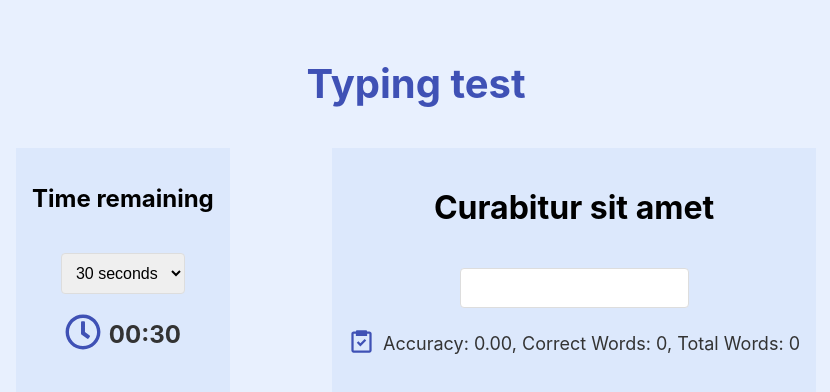
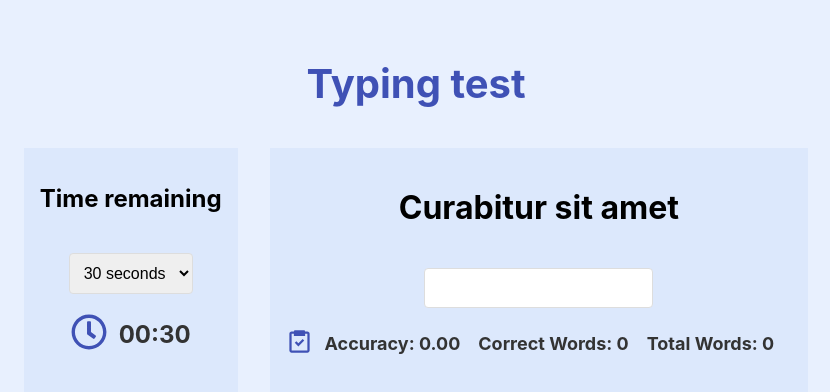
Before and after one commit to KamikazeWild/TouchTyping, a React (Create React App) app: page / in a window 1280 px wide. Shown: the top 392 px of the page, without its empty margins (224-1054 px from the left). Built offline with nearby package versions, Linux system fonts and the light colour scheme.

Commit message:
Added more styling, Html head

```diff
--- a/public/index.html
+++ b/public/index.html
@@ -24,7 +24,7 @@
       work correctly both with client-side routing and a non-root public URL.
       Learn how to configure a non-root public URL by running `npm run build`.
     -->
-    <title>React App</title>
+    <title>Typing Test</title>
   </head>
   <body>
     <noscript>You need to enable JavaScript to run this app.</noscript>
--- a/src/App.js
+++ b/src/App.js
@@ -1,4 +1,3 @@
-import styled from 'styled-components';
 import { FaRegClock } from 'react-icons/fa';
 import { BiTask } from 'react-icons/bi';
 import { useState } from "react";
@@ -7,9 +6,6 @@ import Stage from "./components/Stage";
 import Timer from "./components/Timer";
 
 import {StyledApp, StyledHeading, ContentContainer, IconWrapper } from "./styles"
-
-
-
 
 function App() {
 	const [isTyping, setIsTyping] = useState(false);
--- a/src/components/Stage.jsx
+++ b/src/components/Stage.jsx
@@ -1,7 +1,7 @@
 import {useEffect, useState} from "react";
 
 import {calculateAccuracy, calculateNumberOfWords} from "../utils/StatLogic";
-import {StyledInput, StyledStage, StyledStat} from "../styles";
+import {StyledInput, StyledStage, StyledStatBox, StyledStat} from "../styles";
 
 const stringsToType = [
     "Curabitur sit amet",
@@ -73,7 +73,13 @@ const Stage = ({ setIsTyping, timer, children }) => {
                 onKeyDown={handleKeyDown}
                 disabled={timer === 0}
             />
-            <StyledStat> {children} Accuracy: {statistics.accuracy.toFixed(2)}, Correct Words: {statistics.correctWords}, Total Words: {statistics.totalWords}</StyledStat>
+            <StyledStatBox>
+                {children}
+                <StyledStat>Accuracy: {statistics.accuracy.toFixed(2)}</StyledStat>
+                <StyledStat> Correct Words: {statistics.correctWords}</StyledStat>
+                <StyledStat>Total Words: {statistics.totalWords}</StyledStat>
+                {/*{timer === 0 ? <StyledStat>Correct WPM: {statistics.correctWordsPerMinute}</StyledStat> : null}*/}
+            </StyledStatBox>
         </StyledStage>
     );
 };
--- a/src/styles.js
+++ b/src/styles.js
@@ -21,13 +21,18 @@ const StyledInput = styled.input`
   }
 `;
 
-const StyledStat = styled.p`
+const StyledStatBox = styled.p`
   display: flex;
   align-items:center;
   margin-top: 20px;
+  font-weight: bold;
   font-size: 18px;
   color: #333;
 `;
+
+const StyledStat = styled.div`
+  margin-right:1em
+`
 
 const StyledTimer = styled.div`
   display: flex;
@@ -75,7 +80,7 @@ const StyledHeading = styled.h1`
 const ContentContainer = styled.div`
   display: flex;
   flex-wrap: wrap;
-  justify-content: space-between;
+  justify-content: center;
   width: 100%;
   max-width: 800px;
   padding: 1rem;
@@ -84,7 +89,7 @@ const ContentContainer = styled.div`
 
 const IconWrapper = styled.span`
   color: #3f51b5; // dark blue color
-  margin-right: 0.5rem;
+  margin-right: 0.75rem;
 `;
 
-export {StyledStage, StyledTime, StyledSelect, StyledInput, StyledStat, StyledTimer, StyledApp, StyledHeading, ContentContainer, IconWrapper}
+export {StyledStage, StyledTime, StyledSelect, StyledInput, StyledStatBox, StyledTimer, StyledApp, StyledHeading, ContentContainer, IconWrapper, StyledStat}
```
